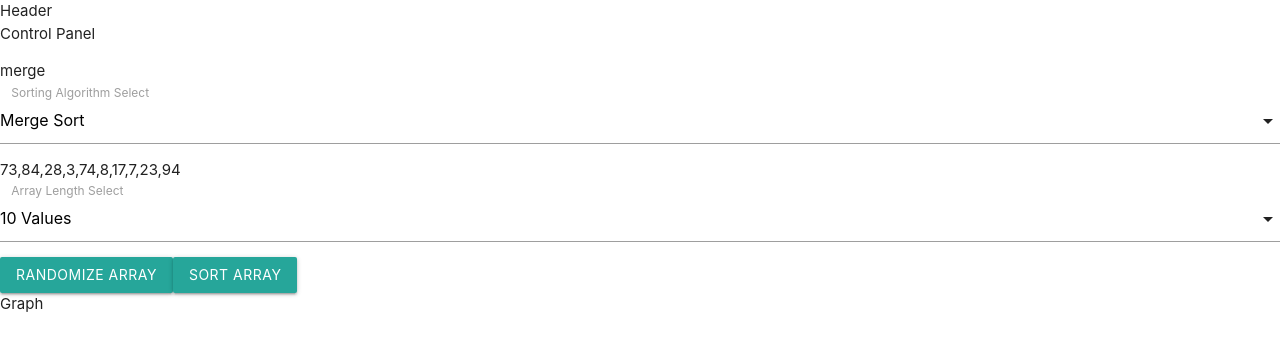
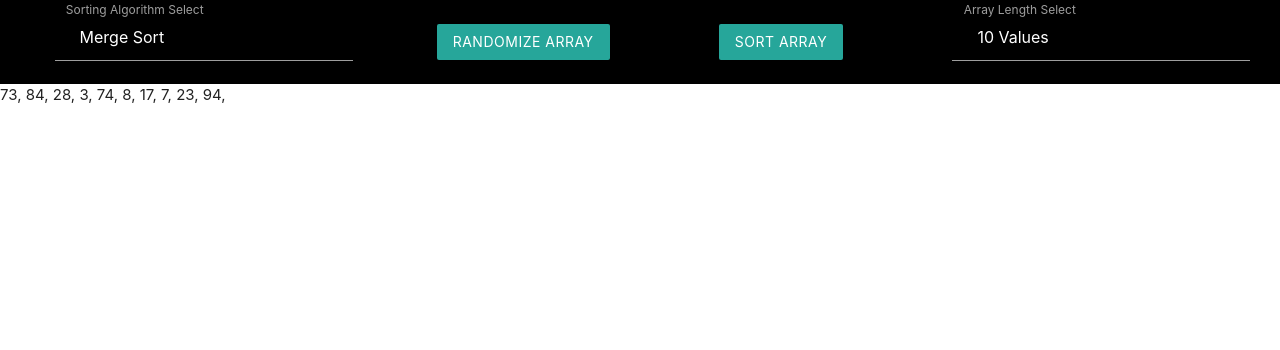
Before and after one commit to Trip4077/sorting-algorithms, a React (Create React App) app: page / in a window 1280 px wide. Shown: the top 350 px of the page. Built offline with nearby package versions, Linux system fonts and the light colour scheme.

Commit message:
Control Panel Layout Updated

```diff
--- /dev/null
+++ b/src/App.css
@@ -0,0 +1,22 @@
+.control-panel {
+    background-color: black;
+}
+
+.control-container {
+    display: flex;
+    justify-content: space-around;
+    align-items: center;
+}
+
+input {
+    color: white;
+    padding-left: 10px;
+}
+
+.select-wrapper input.select-dropdown {
+    padding-left: 25px;
+}
+
+.dropdown-content  {
+    top: -50px;
+}
--- a/src/App.js
+++ b/src/App.js
@@ -1,9 +1,7 @@
 import React from 'react';
 
-import Header from './components/Header';
 import ControlPanel from './components/ControlPanel';
 import Graph from './components/Graph';
-
 import Algorithms from './algorithms';
 
 class App extends React.Component {
@@ -57,14 +55,13 @@ class App extends React.Component {
   render() {
     return (
       <div className="App">
-        <Header />
         <ControlPanel config={this.state}
                       setArrayValues={this.setArrayValues}
                       setArrayLength={this.setArrayLength}
                       setAlgorithm={this.setAlgorithm}
                       sortArray={this.sortArray}
         />
-        <Graph />
+        <Graph data={this.state.array}/>
       </div>
     );
   }
--- a/src/algorithms.js
+++ b/src/algorithms.js
@@ -1,8 +1,12 @@
-import { isGenericTypeAnnotation } from "@babel/types";
-
 const Aglorithms = {
     merge: array => {
         return merge(array);
+    },
+
+    quick: array => {
+        console.log('quick');
+
+        return quickSort(array, 0, array.length-1);
     },
 
     insertion: arr => {
@@ -36,12 +40,6 @@ const Aglorithms = {
 
         return array;
     },
-
-    quick: array => {
-        console.log('quick');
-
-        return quickSort(array, 0, array.length-1);
-    }
 }
 
 /*
--- a/src/components/ControlPanel.jsx
+++ b/src/components/ControlPanel.jsx
@@ -2,9 +2,8 @@ import React from 'react';
 
 const ControlPanel = props => {
     return(
-        <div>
-            Control Panel
-            <p>{props.config.algorithm}</p>
+        <div className="control-panel">
+            <div className="control-container">
                 <div className="input-field col s12">
                     <select onChange={props.setAlgorithm}>
                         <option defaultValue disabled>Choose your option</option>
@@ -16,8 +15,17 @@ const ControlPanel = props => {
                     <label>Sorting Algorithm Select</label>
                 </div>
 
+                <a className="waves-effect waves-light btn"
+                    onClick={props.setArrayValues}
+                    href='#'>
+                    Randomize Array
+                </a>
 
-            <p>{`${props.config.array}`}</p>
+                <a className="waves-effect waves-light btn"
+                    onClick={props.sortArray}
+                    href='#'>
+                    Sort Array
+                </a>
 
                 <div className="input-field col s12">
                     <select onChange={props.setArrayLength}>
@@ -35,18 +43,7 @@ const ControlPanel = props => {
                     </select>
                     <label>Array Length Select</label>
                 </div>
-
-            <a className="waves-effect waves-light btn"
-               onClick={props.setArrayValues}
-               href='#'>
-                Randomize Array
-            </a>
-
-            <a className="waves-effect waves-light btn"
-               onClick={props.sortArray}
-               href='#'>
-                Sort Array
-            </a>
+            </div>
         </div>
     )
 }
--- a/src/components/Graph.jsx
+++ b/src/components/Graph.jsx
@@ -3,7 +3,9 @@ import React from 'react';
 const Graph = props => {
     return(
         <div>
-            Graph
+            {
+                props.data.map(num => <span>{num}, </span>)
+            }
         </div>
     )
 }
--- a/src/index.js
+++ b/src/index.js
@@ -1,5 +1,7 @@
 import React from 'react';
 import ReactDOM from 'react-dom';
+
+import './App.css';
 
 import App from './App';
 
```
Lines whose indentation alone changed are shown as unchanged.
